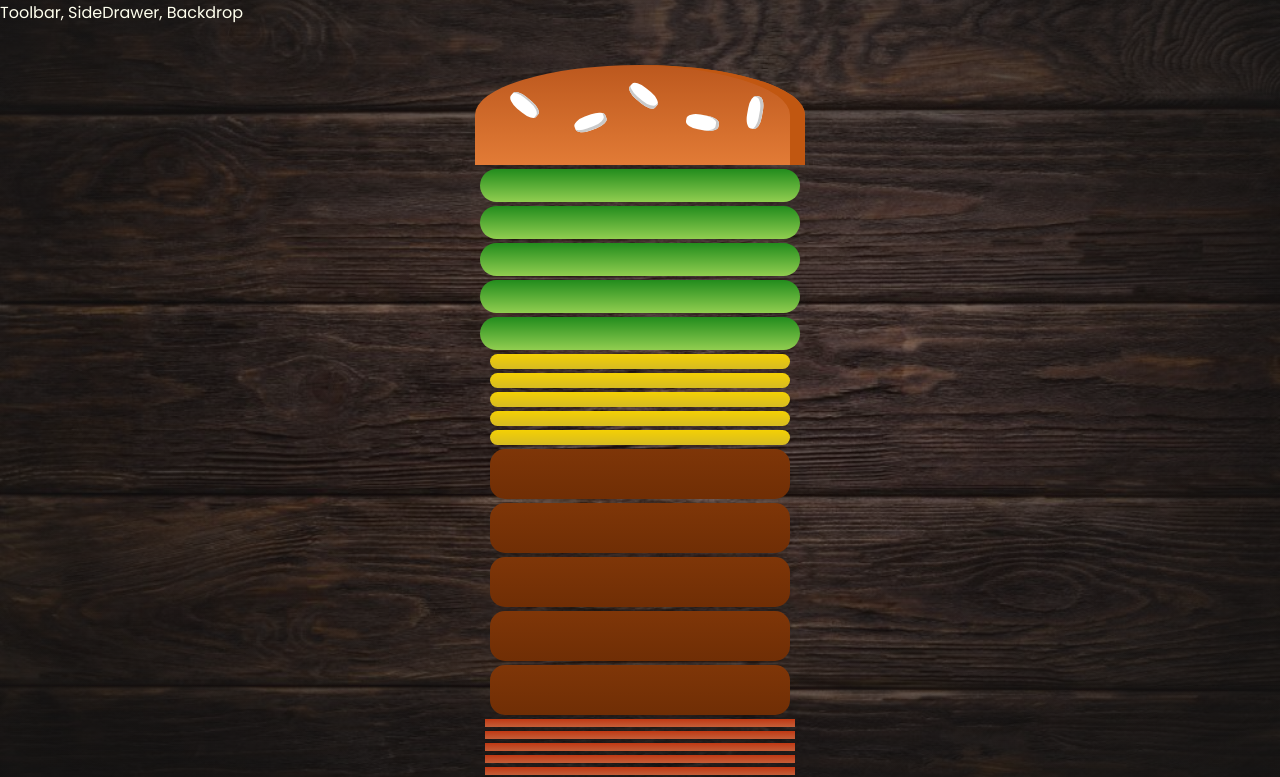
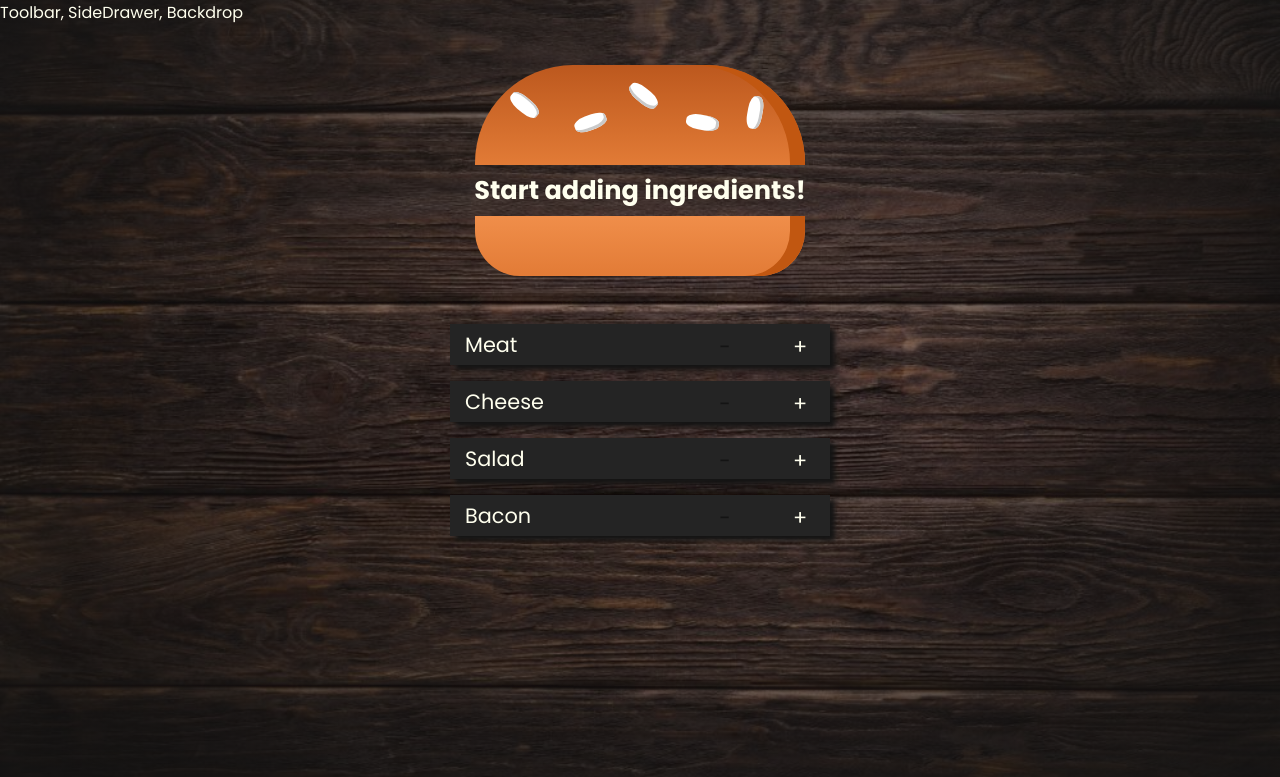
Before and after one commit to ricsonl/burgerBuilder, a React (Create React App) app in the folder web/: page / in a window 1280 px wide. Shown: the top 777 px of the page. Built offline with nearby package versions, Linux system fonts and the light colour scheme.

Commit message:
adding ingredients dynamically

```diff
--- a/web/src/components/Burger/Ingredient/styles.module.css
+++ b/web/src/components/Burger/Ingredient/styles.module.css
@@ -1,9 +1,9 @@
 .BreadBottom {
-    height: 70px;
+    height: 60px;
     width: 330px;
     flex-shrink: 0;
     background: linear-gradient(#F08E4A, #e27b36);
-    border-radius: 0 0 30px 30px;
+    border-radius: 0 0 45px 45px;
     box-shadow: inset -15px 0 #c15711;
     margin: 2px auto;
 }
@@ -13,7 +13,7 @@
     width: 330px;
     flex-shrink: 0;
     background: linear-gradient(#bc581e, #e27b36);
-    border-radius: 50% 50% 0 0;
+    border-radius: 98px 98px 0 0;
     box-shadow: inset -15px 0 #c15711;
     margin: 2px auto;
     position: relative;
@@ -121,7 +121,7 @@
 }
 @media (max-width: 380px) {
   .BreadBottom {
-    height: 35px;
+    height: 30px;
     width: 165px;
     margin: 1px auto;
 }
--- a/web/src/components/Burger/index.js
+++ b/web/src/components/Burger/index.js
@@ -1,14 +1,18 @@
-import React from 'react';
+import React, { useContext } from 'react';
 import PropTypes from 'prop-types';
+import IngredientContext from '../../context/IngredientsContext';
 
 import Ingredient from './Ingredient';
 
 import styles from './styles.module.css';
 
-const Burger = (props) => {
-  let convertedIngredients = Object.keys(props.ingredients)
+const Burger = () => {
+
+  const ingredientsContext = useContext(IngredientContext);
+
+  let convertedIngredients = Object.keys(ingredientsContext.ingredients)
     .map(ingName => {
-      return [...Array(props.ingredients[ingName])].map((_, i) => {
+      return [...Array(ingredientsContext.ingredients[ingName])].map((_, i) => {
         return <Ingredient key={ingName + i} type={ingName}/>
       });
     })
@@ -19,6 +23,7 @@ const Burger = (props) => {
   if(convertedIngredients.length == 0){
     convertedIngredients = <p>Start adding ingredients!</p>
   }
+
   return (
     <div className={styles.Burger}>
       <Ingredient type="bread-top" />
--- a/web/src/components/Burger/styles.module.css
+++ b/web/src/components/Burger/styles.module.css
@@ -2,42 +2,19 @@
   width: 90%;
   margin: 38px auto;
   height: 90%;
-  text-align: center;
-  font-weight: bold;
-  font-size: 1.2rem;
   display: flex;
   flex-direction: column;
   justify-content: flex-start;
 }
-.Burger::-webkit-scrollbar {
-  width: 5px;
+.Burger p{
+  text-align: center;
+  font-weight: bold;
+  font-size: 1.1rem;
+  margin: 2px;
 }
-.Burger::-webkit-scrollbar-track {
-  background: rgba(8, 8, 8, .1);
-}
-.Burger::-webkit-scrollbar-thumb {
-  background: rgba(8, 8, 8, .1);
-}
-
-.Burger p{
-  margin: 8px;
-}
-/*
-@media (min-width: 500px) and (max-height: 400px) {
-  .Burger{
-    width: 350px;
-    height: 300px;
+@media (min-width: 381px) {
+  .Burger p{
+    font-size: 1.6rem;
+    margin: 4px;
   }
 }
-@media (min-width: 500px) and (min-height: 401px) {
-  .Burger{
-    width: 450px;
-    height: 400px;
-  }
-}
-@media (min-width: 1000px) and (min-height: 700px) {
-  .Burger{
-    width: 700px;
-    height: 600px;
-  }
-}*/
--- a/web/src/components/Controls/Control/index.js
+++ b/web/src/components/Controls/Control/index.js
@@ -1,22 +1,49 @@
-import React from 'react';
+import React, { useContext } from 'react';
 import PropTypes from 'prop-types';
+import IngredientContext from '../../../context/IngredientsContext';
 
 import styles from './styles.module.css';
 
-const Control = (props) => {
+const Control = ({ label, name }) => {
+
+  const ingredientContext = useContext(IngredientContext);
+
   return (
     <div className={styles.Control}>
-      <label>{props.label}</label>
       <div className={styles.Buttons}>
-        <button><p>-</p></button>
-        <button><p>+</p></button>
+        <button
+          onClick={ingredientContext.remove.bind(this, name)}
+        >
+          <p className={ingredientContext.ingredients[name] === 0 ? styles.Grey : null}>
+            -
+          </p>
+        </button>
+
+        <button
+          onClick={ingredientContext.add.bind(this, name)}
+        >
+          <p className={ingredientContext.ingredients[name] ===
+                        ingredientContext.max[name] ?
+                        styles.Grey : null}
+          >
+            +
+          </p>
+        </button>
       </div>
+      <label
+        className={ingredientContext.ingredients[name] ===
+                   ingredientContext.max[name] ?
+                   styles.Red : null}
+      >
+        {label}
+      </label>
     </div>
   );
 };
 
 Control.propTypes = {
   label: PropTypes.string,
+  name: PropTypes.string.isRequired,
 };
 
 export default Control;
--- a/web/src/components/Controls/Control/styles.module.css
+++ b/web/src/components/Controls/Control/styles.module.css
@@ -4,6 +4,7 @@
   margin: 8px auto;
   padding: 5px 15px;
   display: flex;
+  flex-direction: row-reverse;
   justify-content: space-between;
   align-items: center;
   background-color: var(--light-grey);
@@ -13,6 +14,12 @@
   width: 30%;
   display: flex;
   justify-content: space-between;
+}
+.Red{
+  color: #882323;
+}
+.Grey{
+  color: var(--grey);
 }
 .Buttons button{
   background: transparent;
@@ -30,3 +37,8 @@
 .Control button:hover{
   background: var(--lighter-grey);
 }
+@media (min-width: 381px){
+  .Control, .Buttons p{
+    font-size: 1.3rem;
+  }
+}
--- a/web/src/components/Controls/index.js
+++ b/web/src/components/Controls/index.js
@@ -1,4 +1,5 @@
 import React from 'react';
+import PropTypes from 'prop-types';
 
 import Control from './Control';
 
@@ -7,10 +8,10 @@ import styles from './styles.module.css';
 const Controls = (props) => {
   return(
       <div className={styles.Controls}>
-        <Control label="Meat"/>
-        <Control label="Cheese"/>
-        <Control label="Salad"/>
-        <Control label="Bacon"/>
+        <Control label="Meat" name="meat"/>
+        <Control label="Cheese" name="cheese"/>
+        <Control label="Salad" name="salad"/>
+        <Control label="Bacon" name="bacon"/>
       </div>
   );
 };
--- a/web/src/containers/BurgerBuilder/index.js
+++ b/web/src/containers/BurgerBuilder/index.js
@@ -1,4 +1,6 @@
 import React, { Component } from "react";
+
+import IngredientsContext from '../../context/IngredientsContext';
 
 import Burger from '../../components/Burger';
 import Controls from '../../components/Controls';
@@ -7,18 +9,51 @@ class BurgerBuilder extends Component {
 
   state = {
     ingredients: {
-      salad: 5,
+      salad: 0,
+      cheese: 0,
+      meat: 0,
+      bacon: 0,
+    },
+    max: {
+      salad: 3,
       cheese: 5,
-      meat: 5,
-      bacon: 5,
+      meat: 4,
+      bacon: 6,
     },
+  };
+
+  addIngredient = (ing) => {
+    const newIng = { ...this.state.ingredients }
+    if(newIng[ing] < this.state.max[ing]){
+      newIng[ing]++;
+      this.setState({
+        ingredients: newIng,
+      });
+    }
+  };
+
+  removeIngredient = (ing) => {
+    const newIng = { ...this.state.ingredients }
+    if(newIng[ing] > 0){
+      newIng[ing]--;
+      this.setState({
+        ingredients: newIng,
+      });
+    }
   };
 
   render() {
     return (
       <>
-        <Burger ingredients={this.state.ingredients}/>
-        <Controls />
+        <IngredientsContext.Provider value={{
+          ingredients: this.state.ingredients,
+          max: this.state.max,
+          add: this.addIngredient,
+          remove: this.removeIngredient
+        }}>
+          <Burger />
+          <Controls />
+        </IngredientsContext.Provider>
       </>
     );
   }
--- /dev/null
+++ b/web/src/context/IngredientsContext.js
@@ -0,0 +1,24 @@
+import React from 'react';
+
+const IngredientsContext = React.createContext({
+
+  ingredients: {
+    salad: 0,
+    cheese: 0,
+    meat: 0,
+    bacon: 0,
+  },
+
+  max: {
+    salad: 99,
+    cheese: 99,
+    meat: 99,
+    bacon: 99,
+  },
+
+  add: undefined,
+
+  remove: undefined,
+});
+
+export default IngredientsContext;
```
